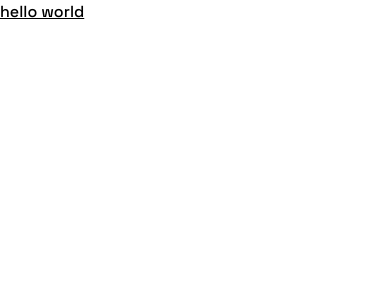
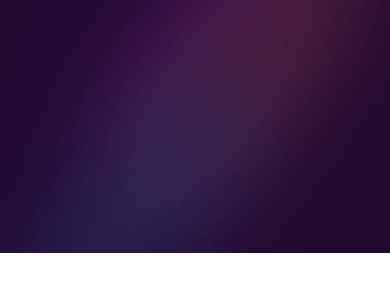
Before and after one commit to sphnikola/interactive-card-details-form, a React (Vite) app: page / in a window 390 px wide. Shown: the top 300 px of the page. Built offline with nearby package versions, Linux system fonts and the light colour scheme.

Commit message:
Add the background for mobile display

```diff
--- a/src/App.jsx
+++ b/src/App.jsx
@@ -1,9 +1,15 @@
+import LeftSection from "./LeftSection";
+import RightSection from "./RightSection";
+
 function App() {
   return (
     <>
-      <div className="font-grotesk">
-        <h1 className="underline">hello world</h1>
-      </div>
+      <main className="font-grotesk">
+        <div className="flex flex-col items-center">
+          <LeftSection />
+          <RightSection />
+        </div>
+      </main>
     </>
   );
 }
--- /dev/null
+++ b/src/LeftSection.jsx
@@ -0,0 +1,5 @@
+export default function LeftSection() {
+  return (
+    <div className=" w-full min-h-[30vh] bg-bg-main-mobile bg-center bg-cover bg-no-repeat relative"></div>
+  );
+}
--- /dev/null
+++ b/src/RightSection.jsx
@@ -0,0 +1,3 @@
+export default function RightSection() {
+  return <div className=" flex items-center justify-center w-full mt-24"></div>;
+}
--- a/tailwind.config.js
+++ b/tailwind.config.js
@@ -13,6 +13,10 @@ export default {
         "Dark-grayish-violet": "hsl(279, 6%, 55%)",
         "Very-dark-violet": "hsl(278, 68%, 11%)",
       },
+      backgroundImage: {
+        "bg-main-mobile": "url('/src/assets/images/bg-main-mobile.png')",
+        "bg-main-desktop": "url('/src/assets/images/bg-main-desktop.png')",
+      },
     },
   },
   plugins: [],
```
